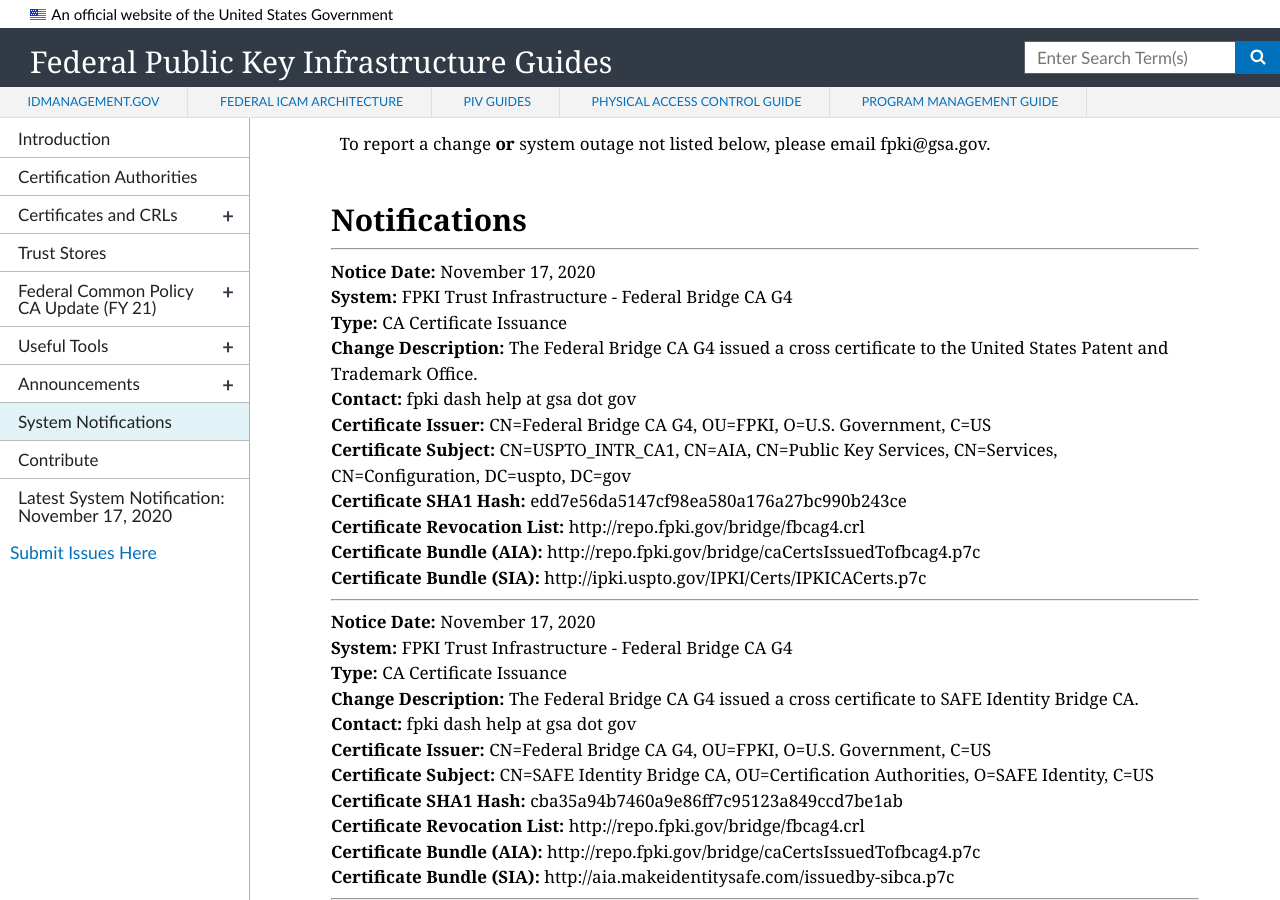
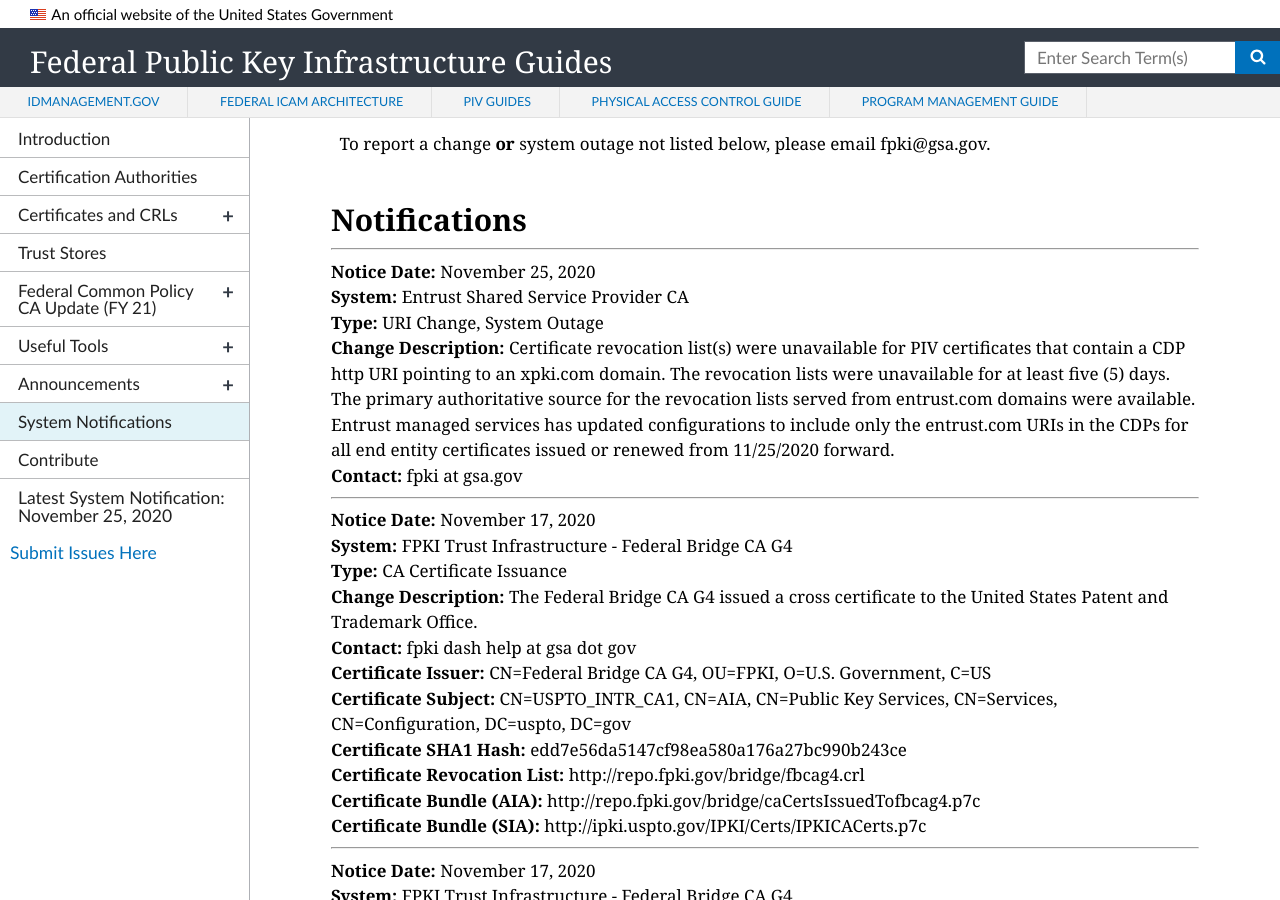
Before and after one commit to GSA/fpki-guides, a Jekyll site: the page built from pages/fpki_notifications.md, in a window 1280 px wide and 900 px high, scrolled down 663 px. Built offline with Jekyll 4.4.1, drawn with Linux system fonts in a browser that asks for light colours; nearby versions of some CDN libraries.

Commit message:
Update notifications.yml

```diff
--- a/_data/notifications.yml
+++ b/_data/notifications.yml
@@ -3047,6 +3047,21 @@
   sia_uri: http://ipki.uspto.gov/IPKI/Certs/IPKICACerts.p7c
   ocsp_uri:
 
+- notice_date: November 25, 2020
+  change_type: URI Change, System Outage
+  start_datetime:
+  end_datetime:
+  system: Entrust Shared Service Provider CA
+  change_description: Certificate revocation list(s) were unavailable for PIV certificates that contain a CDP http URI pointing to an xpki.com domain. The revocation lists were unavailable for at least five (5) days. The primary authoritative source for the revocation lists served from entrust.com domains were available. Entrust managed services has updated configurations to include only the entrust.com URIs in the CDPs for all end entity certificates issued or renewed from 11/25/2020 forward.
+  contact: fpki at gsa.gov
+  ca_certificate_hash:
+  ca_certificate_issuer:
+  ca_certificate_subject:
+  cdp_uri:
+  aia_uri:
+  sia_uri:
+  ocsp_uri:
+
 #- notice_date:
 #  change_type: CA Certificate Issuance
 #  start_datetime:
```
